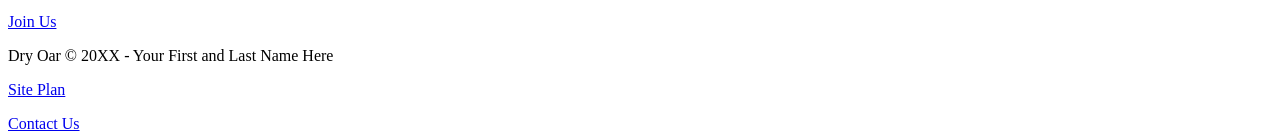
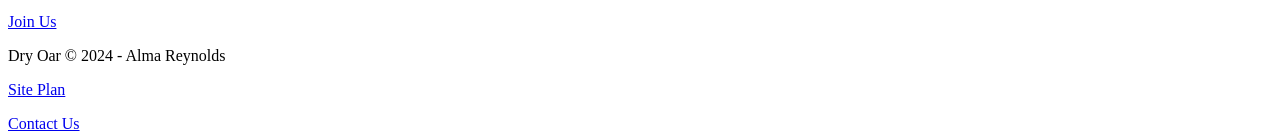
Before and after one commit to aardesigns/wdd130, a plain HTML site: page wwr/index.html in a window 1280 px wide. Shown: the part 3483-3620 px from the top of the page. Drawn offline with Linux system fonts and the light colour scheme.

Commit message:
footer change

```diff
--- a/wwr/index.html
+++ b/wwr/index.html
@@ -53,7 +53,7 @@
     </section>
 </main>
 <footer>
-    <p>Dry Oar &copy; 20XX - Your First and Last Name Here</p>
+    <p>Dry Oar &copy; 2024 - Alma Reynolds</p>
     <p><a href="site-plan-rafting.html">Site Plan</a></p>
     <p><a href="contactus.html">Contact Us</a></p>
     <div class="social">
```
